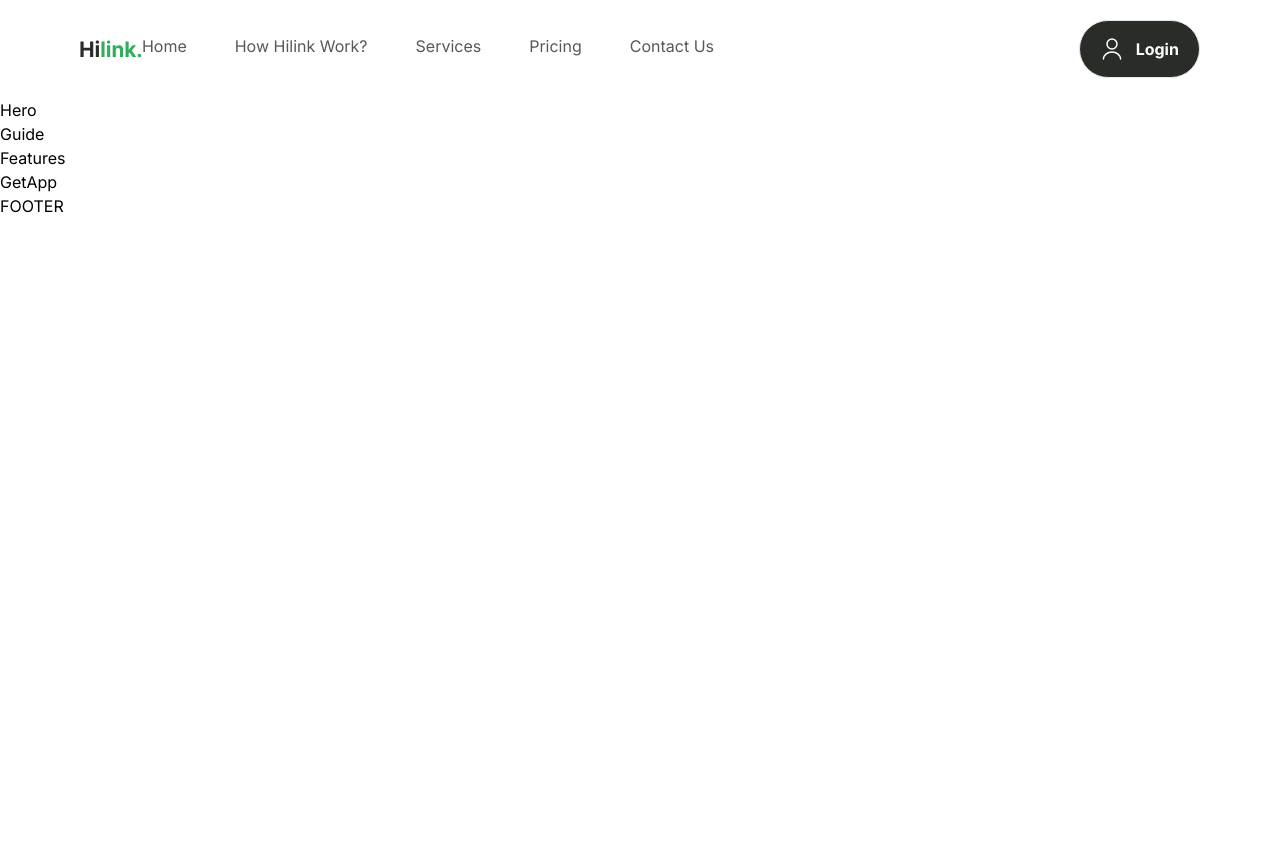
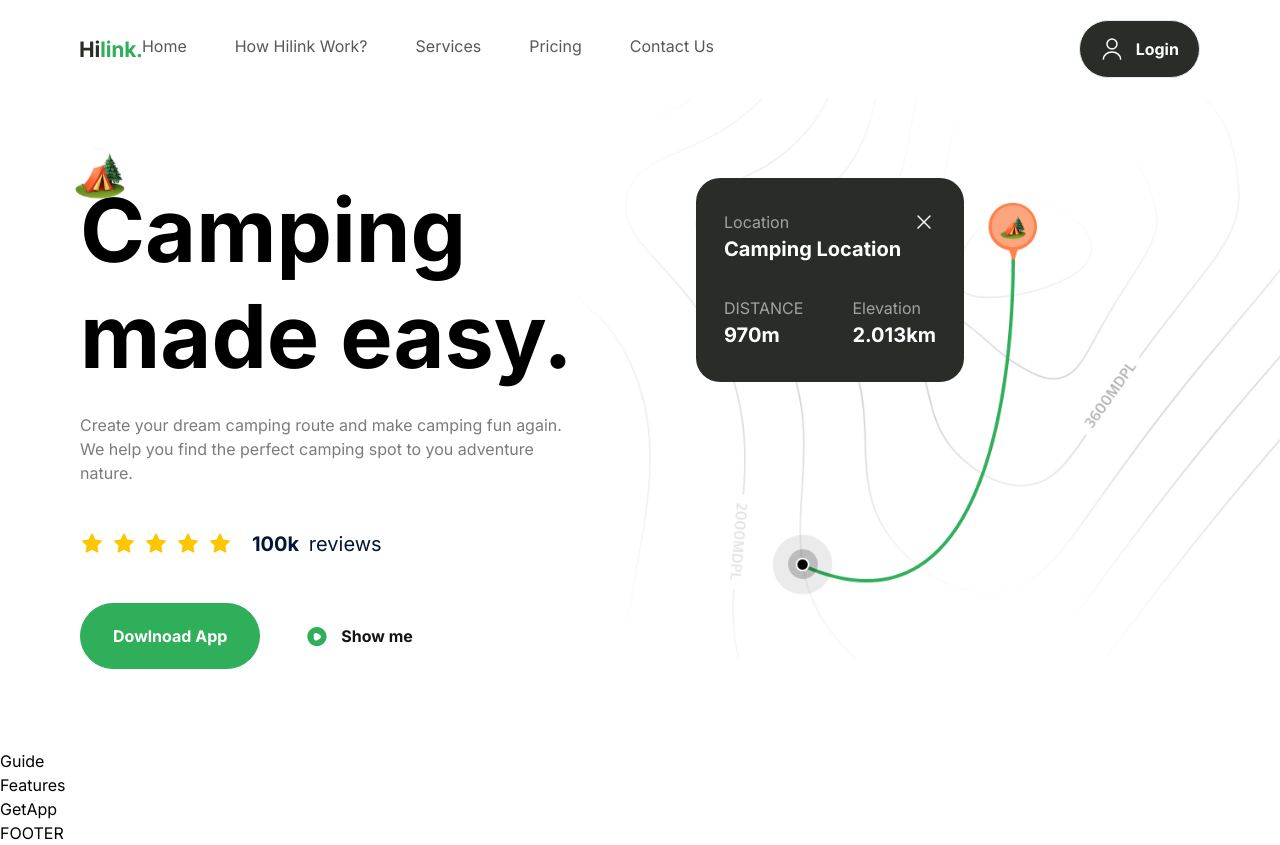
Before and after one commit to Ignazio-00/UI-UX-Responsive-Camping-Companion, a Next.js app: page / in a window 1280 px wide. Before the commit the page ends 800 px from the top, so only its background shows below. Built offline with nearby package versions, Linux system fonts and the light colour scheme.

Commit message:
Add Hero section

```diff
--- a/components/Button.tsx
+++ b/components/Button.tsx
@@ -4,7 +4,7 @@
   type: "button" | "submit";
   title: string;
   icon?: string;
-  variant: "btn_dark_green";
+  variant: string;
 };
 
 const Button = ({ type, title, icon, variant }: ButtonProps) => {
--- a/components/Hero.tsx
+++ b/components/Hero.tsx
@@ -1,7 +1,78 @@
+import Image from "next/image";
 import React from "react";
+import Button from "./Button";
 
 const Hero = () => {
-  return <div>Hero</div>;
+  return (
+    <section className="py-10 max-container padding-container flex flex-col gap-20 pb-32 md:gap-28 lg:py-20 xl:flex-row">
+      <div className="hero-map" />
+      <div className="relative z-20 flex flex-1 flex-col xl:w-1/2">
+        <Image
+          src="/camp.svg"
+          alt="camp"
+          width={50}
+          height={50}
+          className="absolute left-[-5px] top-[-30px] w-10 lg:w-[50px]"
+        />
+        <h1 className="bold-52 lg:bold-88">Camping made easy.</h1>
+        <p className="regular-16 mt-6 text-gray-30 xl:max-w-[520px]">
+          Create your dream camping route and make camping fun again. We help
+          you find the perfect camping spot to you adventure nature.
+        </p>
+        <div className="my-11 flex flex-wrap gap-5">
+          <div className="flex items-center gap-2">
+            {Array(5)
+              .fill(1)
+              .map((_, index) => (
+                <Image
+                  key={index}
+                  src="/star.svg"
+                  alt="star"
+                  width={24}
+                  height={24}
+                />
+              ))}
+          </div>
+          <p className="bold-16 lg:bold-20 text-blue-70">
+            100k
+            <span className="regular-16 lg:regular-20 ml-1"> reviews</span>
+          </p>
+        </div>
+        <div className="flex flex-col w-full gap-3 sm:flex-row">
+          <Button type="button" title="Dowlnoad App" variant="btn_green" />
+          <Button
+            type="button"
+            title="Show me"
+            icon="/play.svg"
+            variant="btn_white_text"
+          />
+        </div>
+      </div>
+      <div className="relative flex flex-1 items-start">
+        <div className="relative z-20 w-[268px] flex flex-col gap-8 rounded-3xl bg-green-90 px-7 py-8">
+          <div className="flex flex-col">
+            <div className="flexBetween">
+              <p className="regular-16 text-gray-20">Location</p>
+              <Image src="/close.svg" alt="close" width={24} height={24} />
+            </div>
+            <p className="bold-20 text-white">Camping Location</p>
+          </div>
+          <div className="flexBetween">
+            <div className="flex flex-col">
+              <p className="regular-16 text-gray-20 block">DISTANCE</p>
+              <p className="bold-20 text-white">970m</p>
+            </div>
+            <div className="flexBetween">
+              <div className="flex flex-col">
+                <p className="regular-16 text-gray-20 block">Elevation</p>
+                <p className="bold-20 text-white">2.013km</p>
+              </div>
+            </div>
+          </div>
+        </div>
+      </div>
+    </section>
+  );
 };
 
 export default Hero;
```
